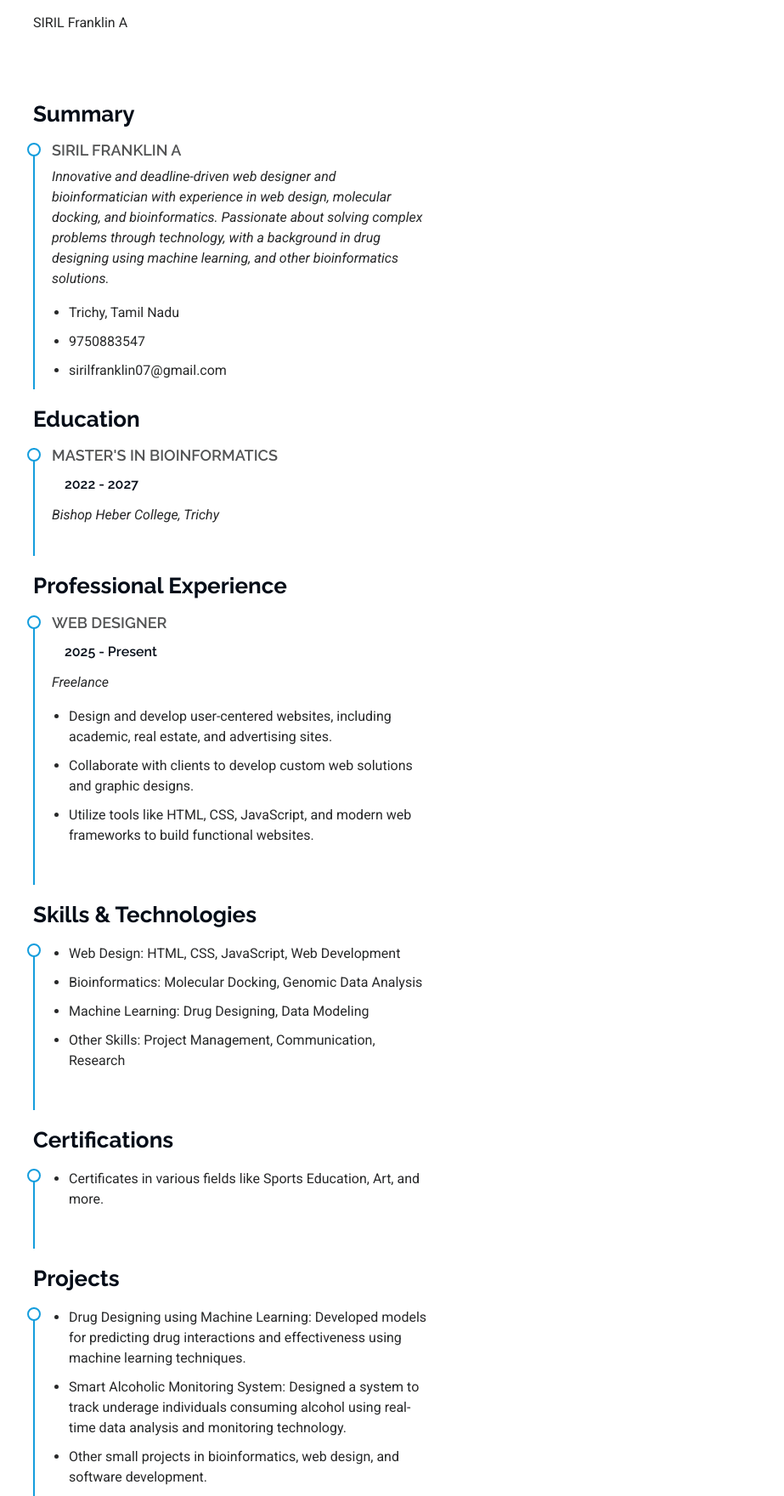
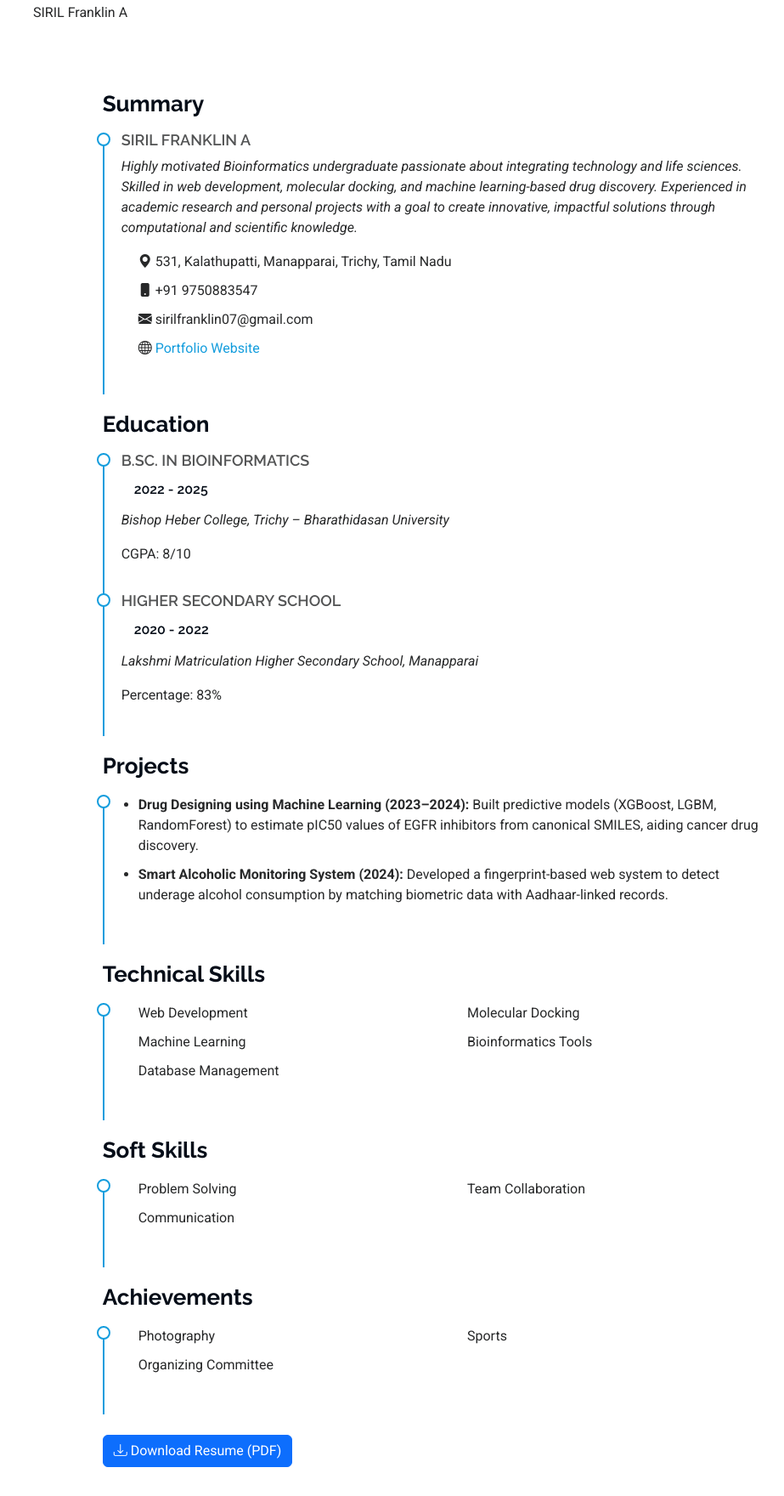
Before and after one commit to siril-franklin/protfolio, a plain HTML site: page index.html in a window 1280 px wide. Shown: the part 2139-3899 px from the top of the page at 85% size, without its empty margins (273-1196 px from the left). Drawn offline with Linux system fonts and the light colour scheme.

Commit message:
Update index.html

```diff
--- a/index.html
+++ b/index.html
@@ -216,89 +216,94 @@
 
 
 
-    <!-- Resume Section -->
-<section id="resume" class="resume section">
+  <!--Resume section-->
 
-
-  <div class="container section-title" data-aos="fade-up">
-    <h2>Resume</h2>
-    <p>SIRIL Franklin A</p>
-  </div>
-
+  <section id="resume" class="resume section py-5">
   <div class="container">
 
-    <div class="row">
+    <!-- Title aligned to left -->
+    <div class="section-title" data-aos="fade-up">
+      <h2 class="text-start">Resume</h2>
+      <p class="text-start">SIRIL Franklin A</p>
+    </div>
 
-      <div class="col-lg-6" data-aos="fade-up" data-aos-delay="100">
+    <div class="row justify-content-center">
+      <div class="col-lg-10" data-aos="fade-up" data-aos-delay="100">
+
         <h3 class="resume-title">Summary</h3>
-
-        <div class="resume-item pb-0">
+        <div class="resume-item pb-3">
           <h4>Siril Franklin A</h4>
-          <p><em>Innovative and deadline-driven web designer and bioinformatician with experience in web design, molecular docking, and bioinformatics. Passionate about solving complex problems through technology, with a background in drug designing using machine learning, and other bioinformatics solutions.</em></p>
-          <ul>
-            <li>Trichy, Tamil Nadu</li>
-            <li>9750883547</li>
-            <li>sirilfranklin07@gmail.com</li>
+          <p><em>Highly motivated Bioinformatics undergraduate passionate about integrating technology and life sciences. Skilled in web development, molecular docking, and machine learning-based drug discovery. Experienced in academic research and personal projects with a goal to create innovative, impactful solutions through computational and scientific knowledge.</em></p>
+          <ul class="list-unstyled">
+            <li><i class="bi bi-geo-alt-fill"></i> 531, Kalathupatti, Manapparai, Trichy, Tamil Nadu</li>
+            <li><i class="bi bi-phone-fill"></i> +91 9750883547</li>
+            <li><i class="bi bi-envelope-fill"></i> sirilfranklin07@gmail.com</li>
+            <li><i class="bi bi-globe"></i> <a href="https://siril-franklin.github.io/protfolio/" target="_blank">Portfolio Website</a></li>
           </ul>
         </div>
 
         <h3 class="resume-title">Education</h3>
         <div class="resume-item">
-          <h4>Master's in Bioinformatics</h4>
-          <h5>2022 - 2027</h5>
-          <p><em>Bishop Heber College, Trichy</em></p>
+          <h4>B.Sc. in Bioinformatics</h4>
+          <h5>2022 - 2025</h5>
+          <p><em>Bishop Heber College, Trichy – Bharathidasan University</em></p>
+          <p>CGPA: 8/10</p>
         </div>
-
-        <h3 class="resume-title">Professional Experience</h3>
         <div class="resume-item">
-          <h4>Web Designer</h4>
-          <h5>2025 - Present</h5>
-          <p><em>Freelance</em></p>
-          <ul>
-            <li>Design and develop user-centered websites, including academic, real estate, and advertising sites.</li>
-            <li>Collaborate with clients to develop custom web solutions and graphic designs.</li>
-            <li>Utilize tools like HTML, CSS, JavaScript, and modern web frameworks to build functional websites.</li>
-          </ul>
-        </div>
-
-        <h3 class="resume-title">Skills & Technologies</h3>
-        <div class="resume-item">
-          <ul>
-            <li>Web Design: HTML, CSS, JavaScript, Web Development</li>
-            <li>Bioinformatics: Molecular Docking, Genomic Data Analysis</li>
-            <li>Machine Learning: Drug Designing, Data Modeling</li>
-            <li>Other Skills: Project Management, Communication, Research</li>
-          </ul>
-        </div>
-
-        <h3 class="resume-title">Certifications</h3>
-        <div class="resume-item">
-          <ul>
-            <li>Certificates in various fields like Sports Education, Art, and more.</li>
-          </ul>
+          <h4>Higher Secondary School</h4>
+          <h5>2020 - 2022</h5>
+          <p><em>Lakshmi Matriculation Higher Secondary School, Manapparai</em></p>
+          <p>Percentage: 83%</p>
         </div>
 
         <h3 class="resume-title">Projects</h3>
         <div class="resume-item">
           <ul>
-            <li>Drug Designing using Machine Learning: Developed models for predicting drug interactions and effectiveness using machine learning techniques.</li>
-            <li>Smart Alcoholic Monitoring System: Designed a system to track underage individuals consuming alcohol using real-time data analysis and monitoring technology.</li>
-            <li>Other small projects in bioinformatics, web design, and software development.</li>
+            <li><strong>Drug Designing using Machine Learning (2023–2024):</strong> Built predictive models (XGBoost, LGBM, RandomForest) to estimate pIC50 values of EGFR inhibitors from canonical SMILES, aiding cancer drug discovery.</li>
+            <li><strong>Smart Alcoholic Monitoring System (2024):</strong> Developed a fingerprint-based web system to detect underage alcohol consumption by matching biometric data with Aadhaar-linked records.</li>
           </ul>
         </div>
 
+        <h3 class="resume-title">Technical Skills</h3>
+        <div class="resume-item">
+          <ul class="row list-unstyled">
+            <li class="col-md-6">Web Development</li>
+            <li class="col-md-6">Molecular Docking</li>
+            <li class="col-md-6">Machine Learning</li>
+            <li class="col-md-6">Bioinformatics Tools</li>
+            <li class="col-md-6">Database Management</li>
+          </ul>
+        </div>
+
+        <h3 class="resume-title">Soft Skills</h3>
+        <div class="resume-item">
+          <ul class="row list-unstyled">
+            <li class="col-md-6">Problem Solving</li>
+            <li class="col-md-6">Team Collaboration</li>
+            <li class="col-md-6">Communication</li>
+          </ul>
+        </div>
+
+        <h3 class="resume-title">Achievements</h3>
+        <div class="resume-item">
+          <ul class="row list-unstyled">
+            <li class="col-md-6">Photography</li>
+            <li class="col-md-6">Sports</li>
+            <li class="col-md-6">Organizing Committee</li>
+          </ul>
+        </div>
+
+        <!-- Resume PDF Download Button -->
+        <div class="mt-4">
+          <a href="assets/img/Siril's Resume.pdf" class="btn btn-primary" download>
+            <i class="bi bi-download"></i> Download Resume (PDF)
+          </a>
+        </div>
+
       </div>
-
     </div>
-
   </div>
 </section>
-
-
-
-
-
-
 
 
 <!-- Contact Section -->
```
